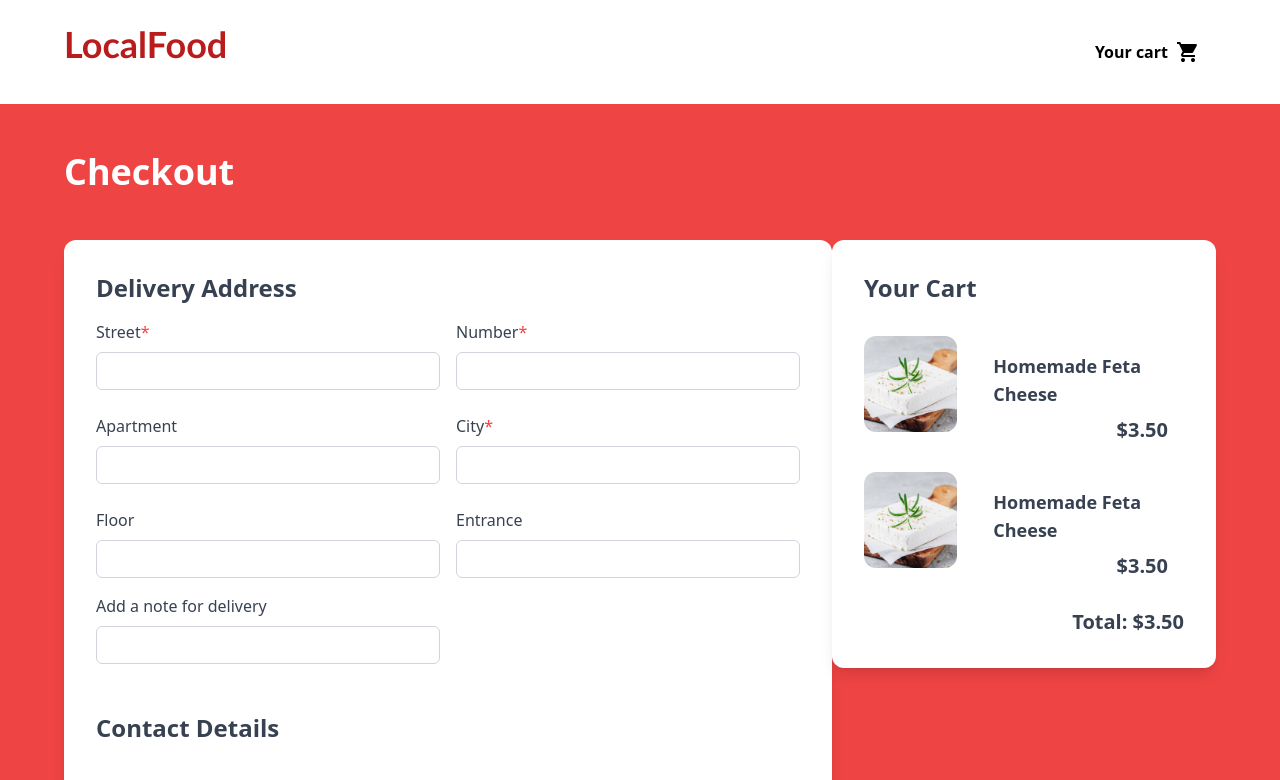
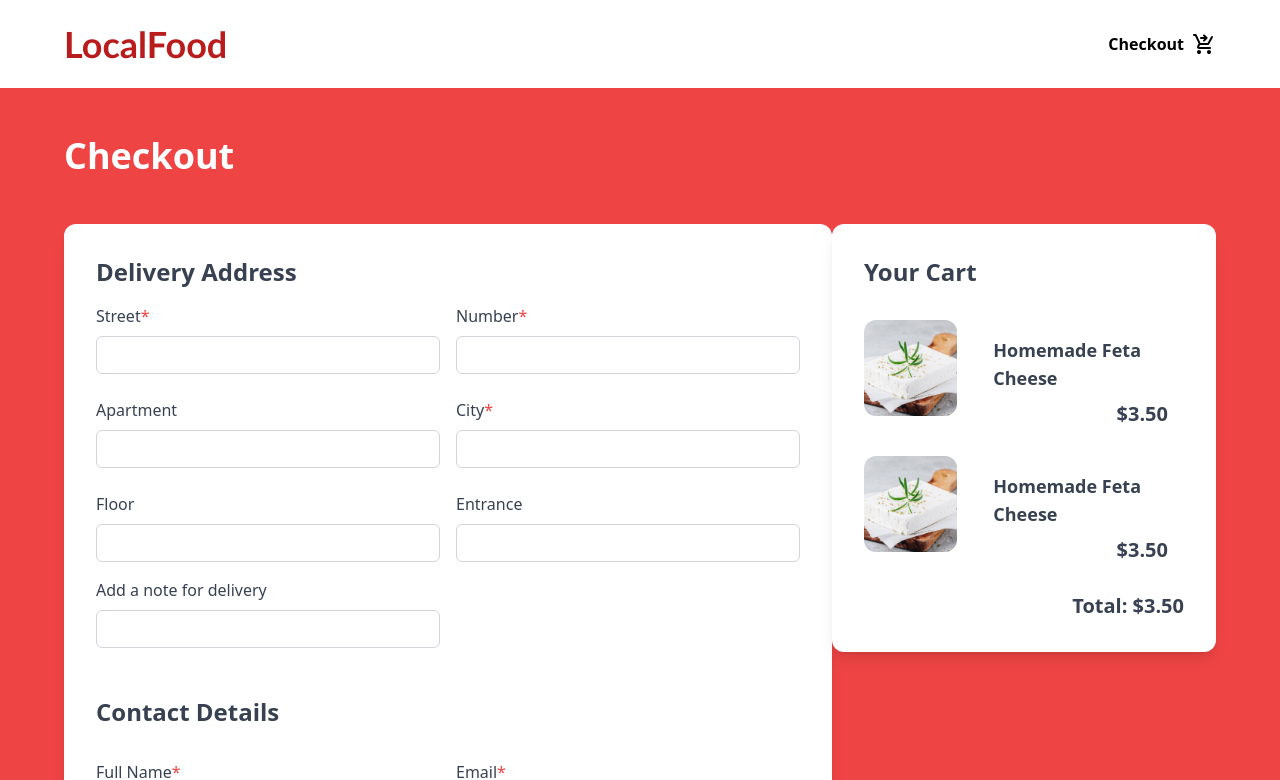
Before and after one commit to Kardam-Simeonov/LocalFood, a Nuxt app in the folder web-client/: page /checkout in a window 1280 px wide. Shown: the top 780 px of the page. Built offline with nearby package versions, Linux system fonts and the light colour scheme.

Commit message:
Added a custom layout for the checkout screen

```diff
--- a/web-client/layouts/cart.vue
+++ b/web-client/layouts/cart.vue
@@ -5,7 +5,7 @@
                 <span class="text-red-700 hover:text-red-500 cursor-pointer text-4xl font-bold"
                     style="font-family: calibri;">LocalFood</span>
             </NuxtLink>
-            <div class="flex items-center gap-2 p-4 cursor-pointer" @click="isCartOpen = !isCartOpen">
+            <div class="flex items-center gap-2 cursor-pointer" @click="isCartOpen = !isCartOpen">
                 <span class="font-semibold">Your cart</span>
                 <Icon name="material-symbols:shopping-cart" class="text-2xl" />
             </div>
--- a/web-client/pages/checkout.vue
+++ b/web-client/pages/checkout.vue
@@ -1,4 +1,16 @@
 <template>
+    <header class="lg:px-16 px-4 py-6">
+        <nav class="flex justify-between relative">
+            <NuxtLink to="/">
+                <span class="text-red-700 hover:text-red-500 cursor-pointer text-4xl font-bold"
+                    style="font-family: calibri;">LocalFood</span>
+            </NuxtLink>
+            <div class="flex items-center gap-2 cursor-pointer">
+                <span class="font-semibold">Checkout</span>
+                <Icon name="material-symbols:shopping-cart-checkout-rounded" class="text-2xl" />
+            </div>
+        </nav>
+    </header>
     <main>
         <section class="grid grid-cols-12">
             <div class="col-span-full bg-red-500 h-fit px-16 py-12 flex flex-col">
@@ -230,8 +242,4 @@ const validateForm = () => {
     }
 };
 
-definePageMeta({
-    layout: 'cart'
-})
-
 </script>
```
